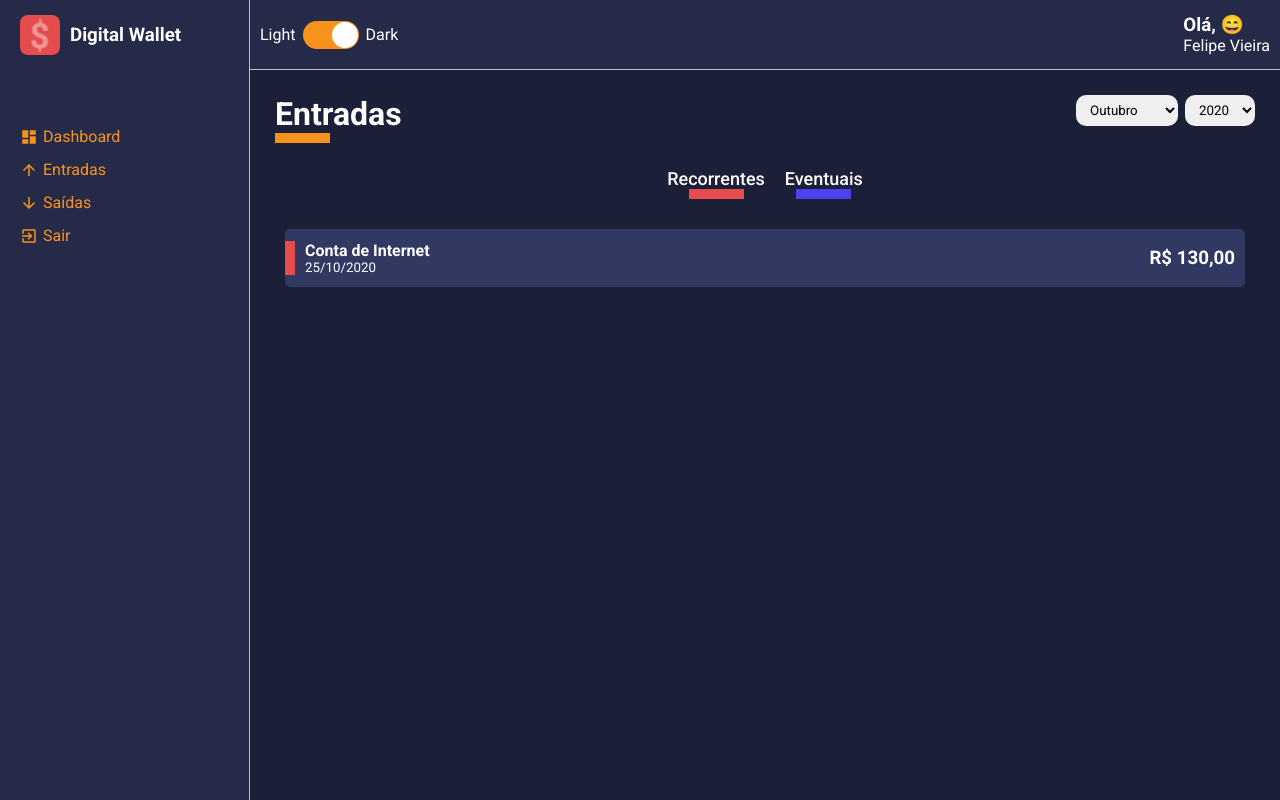
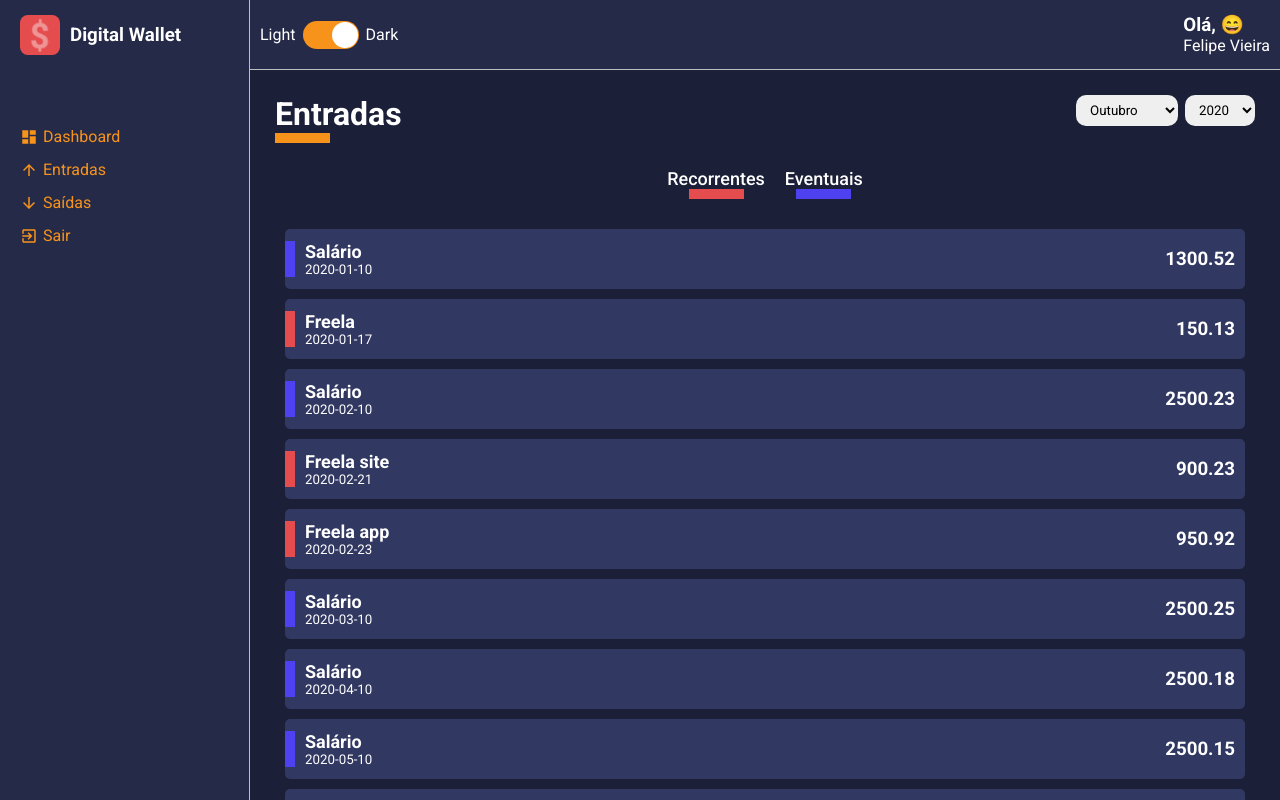
Before and after one commit to 2lipe/Digital-Wallet, a React (Create React App) app: page /list/entry-balance in a window 1280 px wide. Built offline with nearby package versions, Linux system fonts and the light colour scheme.

Commit message:
Mount Finance cards in Lists pages

```diff
--- a/src/components/FinanceCard/styled.ts
+++ b/src/components/FinanceCard/styled.ts
@@ -31,6 +31,7 @@
   }
 
   > div span {
+    font-size: 18px;
     font-weight: bolder;
   }
 
--- a/src/pages/List/index.tsx
+++ b/src/pages/List/index.tsx
@@ -1,9 +1,12 @@
-import React, { useMemo } from 'react';
+import React, { useMemo, useState, useEffect } from 'react';
 
 import ContentHeader from '../../components/ContentHeader';
 import SelectInput from '../../components/SelectInput';
 import FinanceCard from '../../components/FinanceCard';
-import { years, months, properties } from './options';
+import { years, months } from './options';
+
+import gains from '../../repositories/gains';
+import expense from '../../repositories/expenses';
 
 import * as S from './styled';
 
@@ -15,7 +18,18 @@
   };
 };
 
+type DataProps = {
+  id: string;
+  description: string;
+  FormattedAmount: string;
+  frequency: string;
+  FormattedDate: string;
+  tagColor: string;
+};
+
 const List = ({ match }: RouteParamsListProps) => {
+  const [data, setData] = useState<DataProps[]>([]);
+
   const { type } = match.params;
 
   const title = useMemo(() => {
@@ -25,6 +39,25 @@
   const lineColor = useMemo(() => {
     return type === 'entry-balance' ? '#F7931B' : '#E44C4E';
   }, [type]);
+
+  const listData = useMemo(() => {
+    return type === 'entry-balance' ? gains : expense;
+  }, [type]);
+
+  useEffect(() => {
+    const response = listData.map((item) => {
+      return {
+        id: String(Math.random() * data.length),
+        description: item.description,
+        FormattedAmount: item.amount,
+        frequency: item.frequency,
+        FormattedDate: item.date,
+        tagColor: item.frequency === 'recorrente' ? '#4E41F0' : '#E44C4E',
+      };
+    });
+
+    setData(response);
+  }, []);
 
   return (
     <S.Container>
@@ -44,7 +77,15 @@
       </S.Filters>
 
       <S.Content>
-        <FinanceCard {...properties} />
+        {data.map((item) => (
+          <FinanceCard
+            key={item.id}
+            tagColor={item.tagColor}
+            title={item.description}
+            subtitle={item.FormattedDate}
+            amount={item.FormattedAmount}
+          />
+        ))}
       </S.Content>
     </S.Container>
   );
--- a/src/pages/List/options.ts
+++ b/src/pages/List/options.ts
@@ -9,10 +9,3 @@
   { value: 2019, label: 2019 },
   { value: 2018, label: 2018 },
 ];
-
-export const properties = {
-  tagColor: '#E44C4E',
-  title: 'Conta de Internet',
-  subtitle: '25/10/2020',
-  amount: 'R$ 130,00',
-};
--- /dev/null
+++ b/src/repositories/expenses.ts
@@ -0,0 +1,52 @@
+/* eslint-disable import/no-anonymous-default-export */
+export default [
+  {"description":"Energia elétrica",      "amount":"150.55","type":"saída","frequency":"recorrente","date":"2020-01-10"},
+  {"description":"Água",                  "amount":"75.55", "type":"saída","frequency":"recorrente","date":"2020-01-15"},
+  {"description": "Telefone",             "amount":"99.99", "type":"saída","frequency":"recorrente","date":"2020-01-23"},
+  {"description":"Plano de Saúde",        "amount":"300.00","type":"saída","frequency":"recorrente","date":"2020-01-23"},
+  {"description":"Compras do mês",        "amount":"625.78","type":"saída","frequency":"recorrente","date":"2020-01-23"},
+  {"description":"Lanche",                "amount":"45.70", "type":"saída","frequency":"eventual",  "date":"2020-01-23"},
+  {"description":"Blusa",                 "amount":"95.70", "type":"saída","frequency":"eventual",  "date":"2020-01-23"},
+  {"description":"Energia elétrica",      "amount":"125.55","type":"saída","frequency":"recorrente","date":"2020-02-10"},
+  {"description":"Água",                  "amount":"90.15", "type":"saída","frequency":"recorrente","date":"2020-02-15"},
+  {"description":"Telefone",              "amount":"99.99", "type":"saída","frequency":"recorrente","date":"2020-02-23"},
+  {"description":"Plano de Saúde",        "amount":"300.00","type":"saída","frequency":"recorrente","date":"2020-02-23"},
+  {"description":"Compras do mês",        "amount":"540.00","type":"saída","frequency":"recorrente","date":"2020-02-25"},
+  {"description":"Parcela do Celular 1/5","amount":"150.99","type":"saída","frequency":"eventual",  "date":"2020-02-26"},
+  {"description":"Cinema",                "amount":"45.00", "type":"saída","frequency":"eventual",  "date":"2020-02-23"},
+  {"description":"Energia elétrica",      "amount":"97.00", "type":"saída","frequency":"recorrente","date":"2020-03-10"},
+  {"description":"Água",                  "amount":"100.10","type":"saída","frequency":"recorrente","date":"2020-03-15"},
+  {"description":"Telefone",              "amount":"99.99", "type":"saída","frequency":"recorrente","date":"2020-03-23"},
+  {"description":"Plano de Saúde",        "amount":"300.00","type":"saída","frequency":"recorrente","date":"2020-03-23"},
+  {"description":"Compras do mês",        "amount":"800.50","type":"saída","frequency":"recorrente","date":"2020-03-17"},
+  {"description":"Parcela do Celular 2/5","amount":"150.99","type":"saída","frequency":"eventual",  "date":"2020-03-18"},
+  {"description":"Troca de Oléo do carro","amount":"90.00", "type":"saída","frequency":"eventual",  "date":"2020-03-23"},
+  {"description":"Energia elétrica",      "amount":"75.99", "type":"saída","frequency":"recorrente","date":"2020-04-10"},
+  {"description":"Água",                  "amount":"80.33", "type":"saída","frequency":"recorrente","date":"2020-04-15"},
+  {"description":"Telefone",              "amount":"99.99", "type":"saída","frequency":"recorrente","date":"2020-04-23"},
+  {"description":"Plano de Saúde",        "amount":"300.00","type":"saída","frequency":"recorrente","date":"2020-04-23"},
+  {"description":"Compras do mês",        "amount":"600.00","type":"saída","frequency":"recorrente","date":"2020-04-25"},
+  {"description":"Parcela do Celular 3/5","amount":"150.99","type":"saída","frequency":"eventual",  "date":"2020-04-26"},
+  {"description":"Ebook de React Js",     "amount":"85.95", "type":"saída","frequency":"eventual",  "date":"2020-04-13"},
+  {"description":"Energia elétrica",      "amount":"125.55","type":"saída","frequency":"recorrente","date":"2020-05-10"},
+  {"description":"Água",                  "amount":"90.15", "type":"saída","frequency":"recorrente","date":"2020-05-15"},
+  {"description":"Telefone",              "amount":"99.99", "type":"saída","frequency":"recorrente","date":"2020-05-23"},
+  {"description":"Plano de Saúde",        "amount":"300.00","type":"saída","frequency":"recorrente","date":"2020-05-23"},
+  {"description":"Compras do mês",        "amount":"540.00","type":"saída","frequency":"recorrente","date":"2020-05-25"},
+  {"description":"Parcela do Celular 4/5","amount":"150.99","type":"saída","frequency":"eventual",  "date":"2020-05-26"},
+  {"description":"Blusa Iron Man",        "amount":"150.00","type":"saída","frequency":"eventual",  "date":"2020-01-23"},
+  {"description":"Energia elétrica",      "amount":"200.00","type":"saída","frequency":"recorrente","date":"2020-06-10"},
+  {"description":"Água",                  "amount":"150.00","type":"saída","frequency":"recorrente","date":"2020-06-15"},
+  {"description":"Telefone",              "amount":"99.99", "type":"saída","frequency":"recorrente","date":"2020-06-23"},
+  {"description":"Plano de Saúde",        "amount":"300.00","type":"saída","frequency":"recorrente","date":"2020-06-23"},
+  {"description":"Compras do mês",        "amount":"559.15","type":"saída","frequency":"recorrente","date":"2020-06-25"},
+  {"description":"Parcela do Celular 5/5","amount":"150.99","type":"saída","frequency":"eventual",  "date":"2020-06-26"},
+  {"description":"Perfume",               "amount":"250.00","type":"saída","frequency":"eventual",  "date":"2020-06-21"},
+  {"description":"Energia elétrica",      "amount":"250.00","type":"saída","frequency":"recorrente","date":"2020-07-10"},
+  {"description":"Água",                  "amount":"90.00", "type":"saída","frequency":"recorrente","date":"2020-07-15"},
+  {"description":"Telefone",              "amount":"99.99", "type":"saída","frequency":"recorrente","date":"2020-07-23"},
+  {"description":"Plano de Saúde",        "amount":"300.00","type":"saída","frequency":"recorrente","date":"2020-07-23"},
+  {"description":"Compras do mês",        "amount":"700.00","type":"saída","frequency":"recorrente","date":"2020-07-25"},
+  {"description":"Cafeteira",             "amount":"250.00","type":"saída","frequency":"eventual",  "date":"2020-07-26"},
+  {"description":"Pizza",                 "amount":"60.00", "type":"saída","frequency":"eventual",  "date":"2020-07-19"}
+]
--- /dev/null
+++ b/src/repositories/gains.ts
@@ -0,0 +1,12 @@
+/* eslint-disable import/no-anonymous-default-export */
+export default [
+  { "description": "Salário",     "amount": "1300.52", "type": "entrada", "frequency": "recorrente", "date": "2020-01-10" },
+  { "description": "Freela",      "amount": "150.13",  "type": "entrada", "frequency": "eventual",   "date": "2020-01-17" },
+  { "description": "Salário",     "amount": "2500.23", "type": "entrada", "frequency": "recorrente", "date": "2020-02-10" },
+  { "description": "Freela site", "amount": "900.23",  "type": "entrada", "frequency": "eventual",   "date": "2020-02-21" },
+  { "description": "Freela app",  "amount": "950.92",  "type": "entrada", "frequency": "eventual",   "date": "2020-02-23" },
+  { "description": "Salário",     "amount": "2500.25", "type": "entrada", "frequency": "recorrente", "date": "2020-03-10" },
+  { "description": "Salário",     "amount": "2500.18", "type": "entrada", "frequency": "recorrente", "date": "2020-04-10" },
+  { "description": "Salário",     "amount": "2500.15", "type": "entrada", "frequency": "recorrente", "date": "2020-05-10" },
+  { "description": "Salário",     "amount": "2500.12", "type": "entrada", "frequency": "recorrente", "date": "2020-06-10" },
+  { "description": "Salário",     "amount": "2500.00", "type": "entrada", "frequency": "recorrente", "date": "2020-07-10" }]
```
